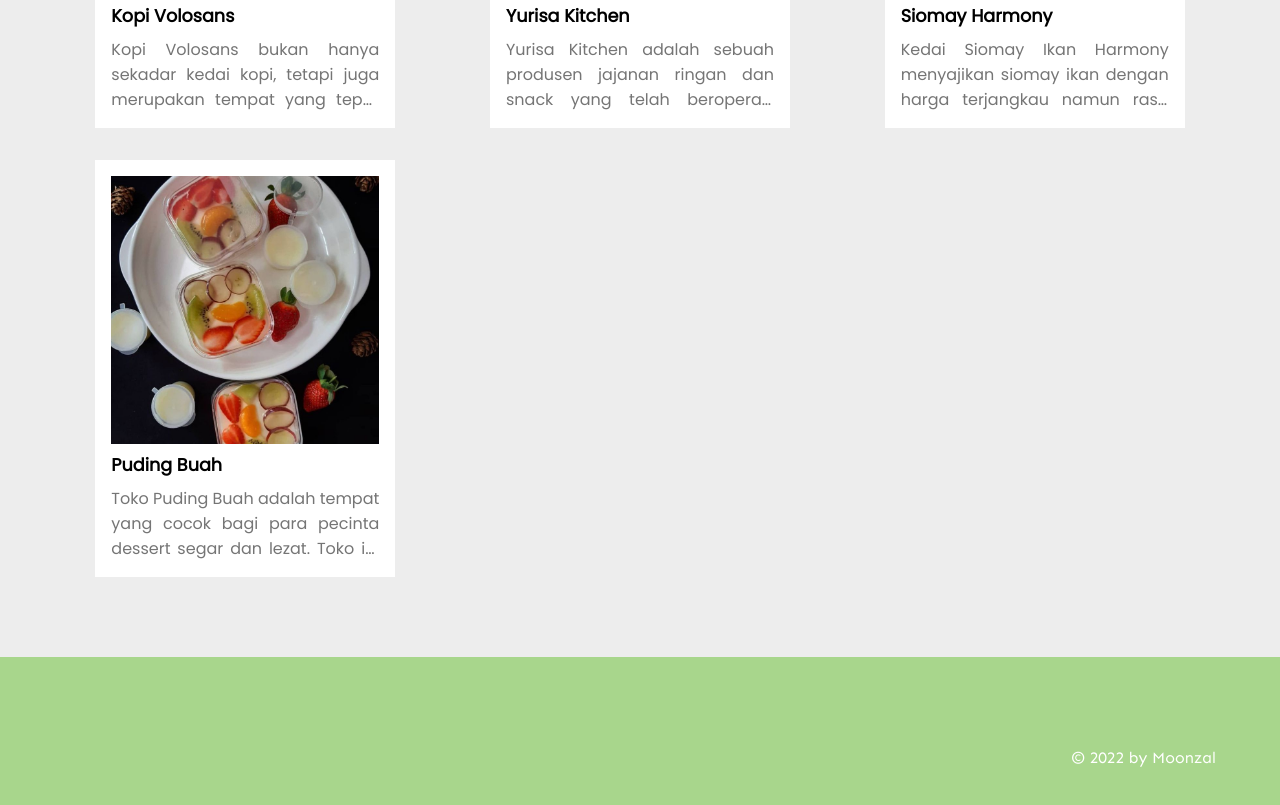
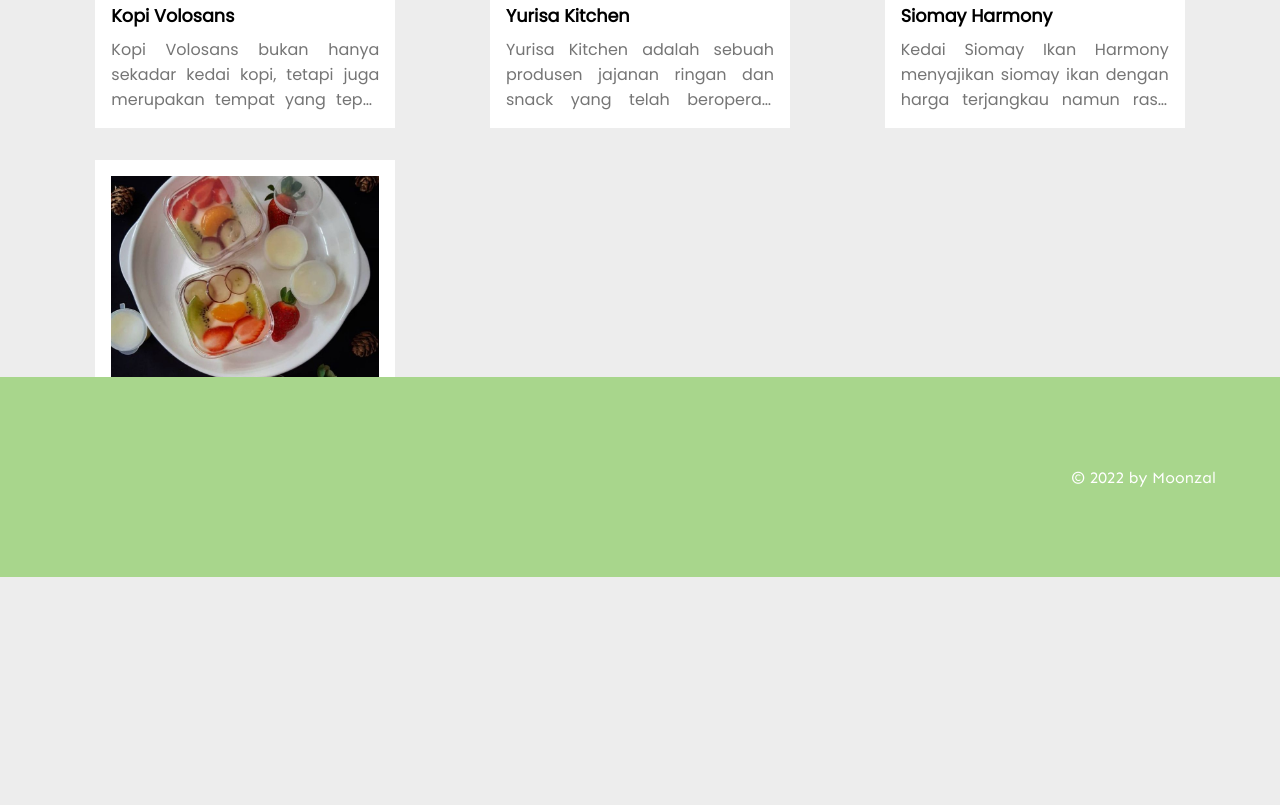
Before and after one commit to dtigasi/dtigasi.github.io, a plain HTML site: page index.html in a window 1280 px wide. Shown: the part 1347-2152 px from the top of the page. After the commit the page ends 1924 px from the top, so only its background shows below. Drawn offline with Linux system fonts and the light colour scheme.

Commit message:
Update style.css

```diff
--- a/style.css
+++ b/style.css
@@ -9,6 +9,7 @@ body {
   font-family: "Poppins", Arial, Helvetica, sans-serif;
   min-height: 100vh;
   text-align: justify;
+  position: relative;
 }
 .container {
   width: 100%;
@@ -233,8 +234,9 @@ footer {
   align-items: center;
   flex-direction: row-reverse;
   padding-right: 5%;
-  position: relative;
-  bottom: 0px;
+  position: absolute;
+  bottom: 0;
+  width: 100%;
 }
 footer > p {
   font-family: "Sen", sans-serif;
```
